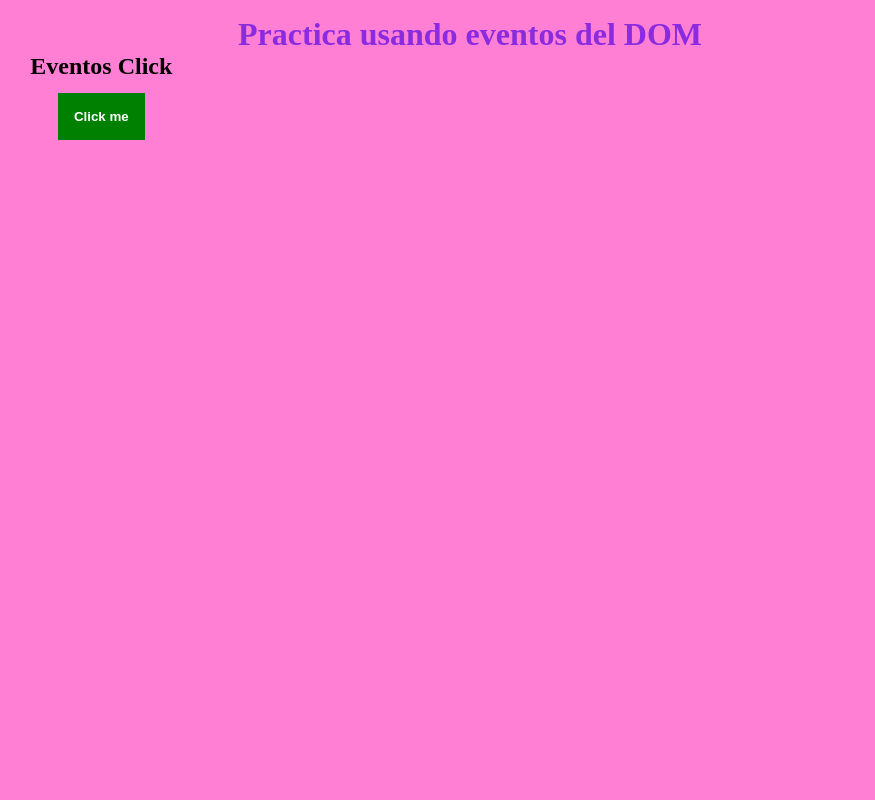
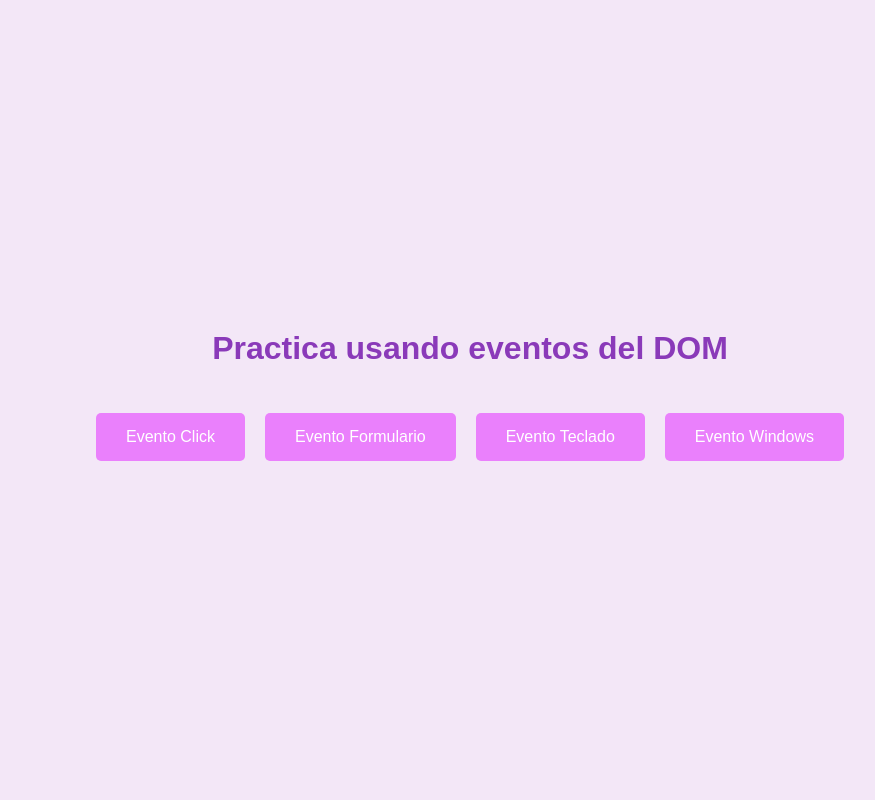
Before and after one commit to saoricoder/PIC_WEB, a PHP site: page / in a window 1280 px wide. Shown: the whole page, without its empty margins (170-1045 px from the left). Run offline with PHP 8.4, Linux system fonts and the light colour scheme.

Commit message:
Mod con barra de nav
:cn:

```diff
--- a/Actividades/Rodriguez_Betty_events_1.4/css/styles.css
+++ b/Actividades/Rodriguez_Betty_events_1.4/css/styles.css
@@ -3,51 +3,50 @@
     margin: 0;
     padding: 0;
   }
+
+  body {
+    font-family: Arial, sans-serif;
+    background-color: #ffffff; /* Fondo blanco */
+  }
+
   .container {
-  width: 100vw;
-  height: 100vh;
-  background: rgba(255, 0, 170, 0.5);
-  overflow: hidden;
-  text-align: center;
-  padding: 1rem;
+    width: 100%;
+    min-height: 100vh;
+    display: flex;
+    flex-direction: column;
+    justify-content: center;
+    align-items: center;
+    background-color: #f3e7f7; /* Rosa muy claro */
+    padding: 2rem;
   }
+
   .titulo {
-  color: blueviolet;
+    color: #8a3ab9; /* Lila */
+    margin-bottom: 1rem;
   }
-.boton {
-  padding: 1rem;
-  background: green;
-  color: #fff;
-  border: none;
-  font-weight: bold;
-  margin-top: 1em;
+
+  .event_container {
+    display: flex;
+    flex-wrap: wrap;
+    justify-content: center;
+    margin-top: 20px;
   }
+
+  .event_container a {
+    display: inline-block;
+    padding: 15px 30px;
+    background-color: #ea80fc; /* Rosa */
+    color: white;
+    text-decoration: none;
+    margin: 10px;
+    border-radius: 5px;
+    transition: background-color 0.3s ease;
+  }
+
+  .event_container a:hover {
+    background-color: #c64fd9; /* Rosa más oscuro al hacer hover */
+  }
+
   .hidden {
     display: none;
   }
-.form_container {
-  display: flex;
-  flex-direction: column;
-  align-items: flex-end;
-  margin: 0 auto;
-  width: 325px;
-}
-
-.item_container {
-  display: flex;
-  align-items: center;
-  justify-content: flex-end;
-}
-input.input {
-  height: 30px;
-  margin: 0.3rem;
-}
-.submit {
-  margin: 0.3rem auto;
-  width: 100px;
-  height: 30px;
-}
-.event_container {
-  display: flex;
-  justify-content: space-evenly;
-}
--- a/Actividades/Rodriguez_Betty_events_1.4/index.html
+++ b/Actividades/Rodriguez_Betty_events_1.4/index.html
@@ -1,21 +1,21 @@
 <!DOCTYPE html>
 <html lang="es">
 <head>
-    <meta charset="UTF-8" />
-    <meta name="viewport" content="width=device-width, initial-scale=1.0" />
-    <link rel="stylesheet" href="./css/styles.css" />
+  <meta charset="UTF-8">
+  <meta name="viewport" content="width=device-width, initial-scale=1.0">
+  <link rel="stylesheet" href="./css/styles.css">
   <title>Eventos del DOM</title>
 </head>
 <body>
   <div class="container">
     <h1 class="titulo">Practica usando eventos del DOM</h1>
     <div class="event_container">
-        <mouse-click></mouse-click>
-        <form-submit></form-submit>
-        <keyboard-events></keyboard-events>
-        <windows-event></windows-event>
-        <interaction_blur></interaction_blur>
+      <a href="#" id="mouseEventLink">Evento Click</a>
+      <a href="#" id="formEventLink">Evento Formulario</a>
+      <a href="#" id="keyboardEventLink">Evento Teclado</a>
+      <a href="#" id="windowsEventLink">Evento Windows</a>
     </div>
+    <div id="content"></div>
   </div>
 
   <script src="./js/events.js"></script>
--- a/Actividades/Rodriguez_Betty_events_1.4/js/events.js
+++ b/Actividades/Rodriguez_Betty_events_1.4/js/events.js
@@ -1,127 +1,213 @@
-//usando el DOM
-
-class mouse_click extends HTMLElement {
+// Definición del componente mouse-click
+class MouseClick extends HTMLElement {
     constructor() {
       super();
       this.h2 = document.createElement("h2");
       this.h2.textContent = "Eventos Click";
       this.h2.classList.add("subtitle");
-    this.appendChild(this.h2);
       this.boton = document.createElement("input");
+      this.boton.type = "button";
+      this.boton.classList.add("boton");
+      this.boton.value = "Click me";
     }
 
     connectedCallback() {
-    this.boton.type = "button";
-    this.boton.classList.add("boton");
-    this.boton.value = "Click me";
+      this.appendChild(this.h2);
       this.appendChild(this.boton);
       this.boton.addEventListener("click", (e) => {
         e.preventDefault();
         alert("Clicked");
         this.boton.classList.add("hidden");
         this.h2.classList.add("hidden");
-      customElements.define("form-submit", form);
-      customElements.define("keyboard-events", keyboard_event);
+        customElements.define("form-submit", FormSubmit);
+        customElements.define("keyboard-events", KeyboardEvents);
       });
     }
   }
-customElements.define("mouse-click", mouse_click);
+  customElements.define("mouse-click", MouseClick);
 
-class form extends HTMLElement {
+  // Definición del componente form-submit
+class FormSubmit extends HTMLElement {
     constructor() {
       super();
       this.h2 = document.createElement("h2");
       this.h2.textContent = "Eventos Form";
       this.h2.classList.add("subtitle");
-    this.appendChild(this.h2);
       this.form = document.createElement("form");
       this.p = document.createElement("p");
+      this.result = document.createElement("p");
     }
+
     connectedCallback() {
       this.form.setAttribute("id", "form");
       this.form.classList.add("form_container");
       this.form.innerHTML = `
           <div class="item_container">
-          <label for="nombre">Nombre y Apellido</label
-          ><input class="input" type="text" name="nombre" id="nombre" />
+            <label for="nombre">Nombre y Apellido</label>
+            <input class="input" type="text" name="nombre" id="nombre" />
           </div>
           <div class="item_container">
-          <label for="email">Email</label
-          ><input class="input" type="email" name="email" id="email" />
+            <label for="email">Email</label>
+            <input class="input" type="email" name="email" id="email" />
           </div>
           <input class="submit" type="submit" value="Enviar" />
       `;
+      this.appendChild(this.h2);
       this.appendChild(this.form);
+      this.appendChild(this.p);
+      this.p.textContent = "Presione Enviar";
+      this.result.classList.add("hidden"); // Ocultamos el resultado inicialmente
+      this.appendChild(this.result);
+
       this.form.addEventListener("submit", (e) => {
-      alert("submited");
-      customElements.define("windows-event", windows_event);
+        e.preventDefault();
+        // Mostramos el resultado con los datos del formulario
+        this.result.textContent = `Formulario enviado. Nombre: ${document.getElementById('nombre').value}, Email: ${document.getElementById('email').value}`;
+        this.result.classList.remove("hidden");
+        // Ocultamos el formulario y el mensaje de presione enviar
         this.h2.classList.add("hidden");
         this.form.classList.add("hidden");
         this.form.classList.remove("form_container");
         this.p.classList.add("hidden");
       });
-    this.p.textContent = "Presione Enviar para el siguiente evento";
-    this.appendChild(this.p);
     }
   }
-class keyboard_event extends HTMLElement {
+  customElements.define("form-submit", FormSubmit);
+
+// Definición del componente keyboard-events
+class KeyboardEvents extends HTMLElement {
     constructor() {
       super();
       this.h2 = document.createElement("h2");
       this.h2.textContent = "Eventos de Teclado";
       this.h2.classList.add("subtitle");
+      this.p = document.createElement("p");
+      this.nombre = document.createElement("p");
+    }
+
+    connectedCallback() {
+      console.log("Funcionando Eventos de Teclado");
+      this.p.textContent = "(Evento KeyDown) Nombre: ";
       this.appendChild(this.h2);
-    this.p = document.createElement("p");
-    this.p1 = document.createElement("p");
-    this.p2 = document.createElement("p");
-    this.nombre = document.createElement("p");
-    this.email = document.createElement("p");
-  }
-  connectedCallback() {
-    console.log("funcionando Key event");
-    this.p.textContent = "(Evento KeyDown) Nombre: ";
       this.appendChild(this.p);
-    this.nombre.setAttribute("id", "name");
       this.appendChild(this.nombre);
-    this.p1.textContent = "(Evento KeyUp) Email:";
-    this.appendChild(this.p1);
-    this.email.setAttribute("id", "correo");
-    this.appendChild(this.email);
 
-    let nombre = document.getElementById("nombre");
-    let email = document.getElementById("email");
-    nombre.addEventListener("keydown", KeyDown);
-    email.addEventListener("keyup", keyUP);
-    document.getElementById("form").addEventListener("submit", () => {
+      let nombreInput = document.createElement("input");
+      nombreInput.setAttribute("type", "text");
+      nombreInput.setAttribute("id", "nombre");
+      nombreInput.classList.add("input");
+      this.nombre.appendChild(nombreInput);
+
+      nombreInput.addEventListener("keydown", KeyDown);
+
+      let form = document.getElementById("form");
+      form.addEventListener("submit", () => {
         this.h2.classList.add("hidden");
         this.p.classList.add("hidden");
-      this.p1.classList.add("hidden");
-      this.p2.classList.add("hidden");
-      let nombre = document.getElementById("name");
-      nombre.innerHTML = "";
-      let email = document.getElementById("correo");
-      email.innerHTML = "";
-      console.log("Key event adios");
+        this.nombre.classList.add("hidden");
+        console.log("Eventos de Teclado finalizado");
       });
+
       function KeyDown(event) {
-      let nombre = document.getElementById("name");
-      nombre.innerHTML += event.key;
-    }
-    function keyUP(event) {
-      let email = document.getElementById("correo");
-      email.innerHTML += event.key;
+        let nombre = document.getElementById("nombre");
+        nombre.value += event.key;
+        let message = `Has presionado la tecla: ${event.key}`;
+        alert(message); // Mostrar un mensaje de alerta
+        console.log(message); // Mostrar en la consola para fines de depuración
       }
     }
   }
-class windows_event extends HTMLElement {
+  customElements.define("keyboard-events", KeyboardEvents);
+
+// Definición del componente windows-event
+class WindowsEvent extends HTMLElement {
     constructor() {
       super();
       this.h2 = document.createElement("h2");
       this.h2.textContent = "Eventos de Windows";
       this.h2.classList.add("subtitle");
+      this.p = document.createElement("p");
+      this.p.textContent = "Mueva el puntero fuera de la ventana para ver el mensaje.";
+
+      // Estilos para el párrafo (opcional)
+      this.p.style.padding = "10px";
+      this.p.style.backgroundColor = "#f0f0f0";
+      this.p.style.border = "1px solid #ccc";
+      this.p.style.borderRadius = "5px";
+    }
+
+    connectedCallback() {
+      console.log("Funcionando Eventos de Windows");
       this.appendChild(this.h2);
+      this.appendChild(this.p);
+
+      // Evento de carga (load)
+      window.addEventListener("load", () => {
+        this.notify("Se ha cargado la página.");
+      });
+
+      // Evento de redimensionamiento (resize)
+      window.addEventListener("resize", () => {
+        this.notify("Se ha redimensionado la ventana.");
+      });
+
+      // Evento de desplazamiento (scroll)
+      window.addEventListener("scroll", () => {
+        this.notify("Se ha realizado un desplazamiento.");
+      });
+
+      // Evento de enfoque (focus)
+      window.addEventListener("focus", () => {
+        this.notify("La ventana ha obtenido el foco.");
+      });
+
+      // Evento de desenfoque (blur)
+      window.addEventListener("blur", () => {
+        this.notify("La ventana ha perdido el foco.");
+      });
     }
-  connectedCallback() {
-    console.log("funcionando Windows Events");
+
+    // Función para mostrar notificaciones
+    notify(message) {
+      alert(message); // Mostrar un mensaje de alerta
+      console.log(message); // Mostrar en la consola para fines de depuración
     }
   }
+
+  customElements.define("windows-event", WindowsEvent);
+
+
+
+
+  // Código principal para manejar los eventos
+  document.addEventListener("DOMContentLoaded", () => {
+    const content = document.getElementById("content");
+
+    document.getElementById("mouseEventLink").addEventListener("click", (e) => {
+      e.preventDefault();
+      content.innerHTML = "";
+      const mouseClickElement = document.createElement("mouse-click");
+      content.appendChild(mouseClickElement);
+    });
+
+    document.getElementById("formEventLink").addEventListener("click", (e) => {
+      e.preventDefault();
+      content.innerHTML = "";
+      const formSubmitElement = document.createElement("form-submit");
+      content.appendChild(formSubmitElement);
+    });
+
+    document.getElementById("keyboardEventLink").addEventListener("click", (e) => {
+      e.preventDefault();
+      content.innerHTML = "";
+      const keyboardEventsElement = document.createElement("keyboard-events");
+      content.appendChild(keyboardEventsElement);
+    });
+
+    document.getElementById("windowsEventLink").addEventListener("click", (e) => {
+      e.preventDefault();
+      content.innerHTML = "";
+      const windowsEventElement = document.createElement("windows-event");
+      content.appendChild(windowsEventElement);
+    });
+  });
```
Lines whose indentation alone changed are shown as unchanged.
